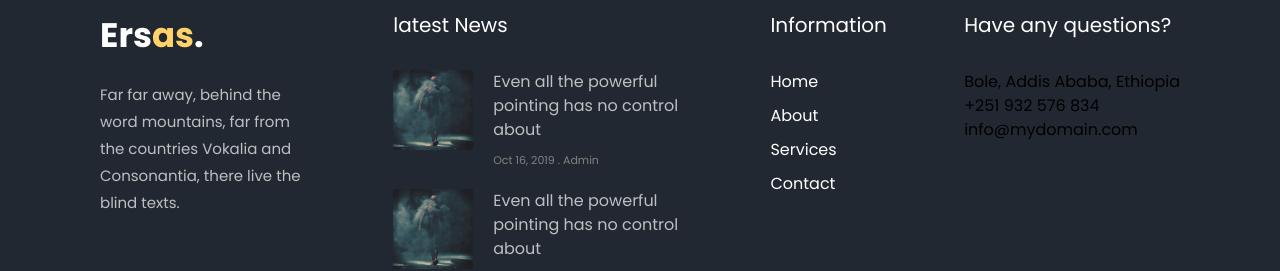
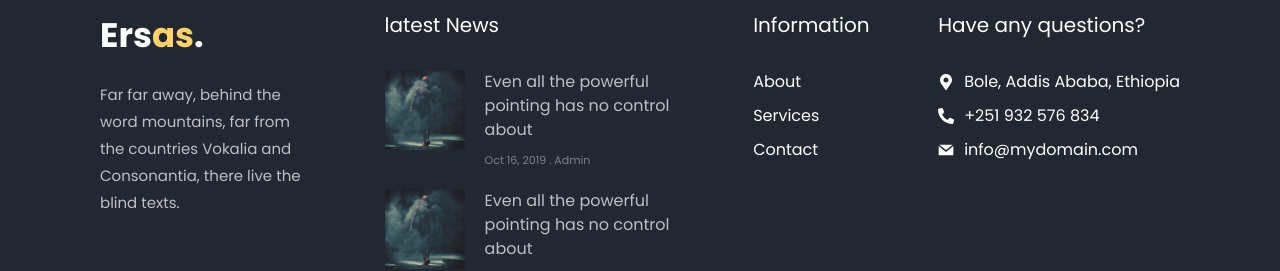
Before and after one commit to Natnael772/ersas, a React (Create React App) app in the folder client/: page / in a window 1280 px wide. Shown: the part 1900-2171 px from the top of the page. Built offline with nearby package versions, Linux system fonts and the light colour scheme.

Commit message:
Styling footer component

```diff
--- a/client/src/components/Footer/Footer.css
+++ b/client/src/components/Footer/Footer.css
@@ -63,6 +63,8 @@
   transition: 0.3s all ease-in-out;
 }
 .info-link {
+  display: flex;
+  align-items: center;
   font-size: 1.6rem;
   color: #fff;
   padding-bottom: 1rem;
@@ -71,3 +73,17 @@
   color: #ffd369;
   transition: 0.3s all ease-in-out;
 }
+/* .footer-arrow {
+  font-weight: 500;
+  color: #fff;
+  font-size: 1.1rem;
+  display: inline;
+  margin-right: 0.5rem;
+} */
+.contact-info-con {
+  display: flex;
+  align-items: center;
+  gap: 1rem;
+  color: #fff;
+  margin-bottom: 1rem;
+}
--- a/client/src/components/Footer/Footer.js
+++ b/client/src/components/Footer/Footer.js
@@ -1,3 +1,9 @@
+import { AiOutlineRight } from "react-icons/ai";
+import { FaMapMarkerAlt } from "react-icons/fa";
+import { FaPhoneAlt } from "react-icons/fa";
+import { IoMdMail } from "react-icons/io";
+import { AiFillMail } from "react-icons/ai";
+import { GrMail } from "react-icons/gr";
 import {
   wp1,
   wp2,
@@ -55,9 +61,10 @@ const Footer = () => {
         <div className="infos-container">
           <ul className="info-links">
             <li>
-              <a href="#" className="info-link">
+              {/* <a href="#" className="info-link">
+                <AiOutlineRight className="footer-arrow" />
                 Home
-              </a>
+              </a> */}
             </li>
             <li>
               <a href="#" className="info-link">
@@ -81,12 +88,16 @@ const Footer = () => {
         <h2 className="footer-title">Have any questions?</h2>
         <div className="contact-infos">
           <div className="contact-info-con">
+            <FaMapMarkerAlt className="footer-icon" />
             <h2 className="contact-info">Bole, Addis Ababa, Ethiopia</h2>
           </div>
           <div className="contact-info-con">
+            <FaPhoneAlt className="footer-icon" />
+
             <h2 className="contact-info">+251 932 576 834</h2>
           </div>
           <div className="contact-info-con">
+            <GrMail className="footer-icon" />
             <h2 className="contact-info">info@mydomain.com</h2>
           </div>
         </div>
```
